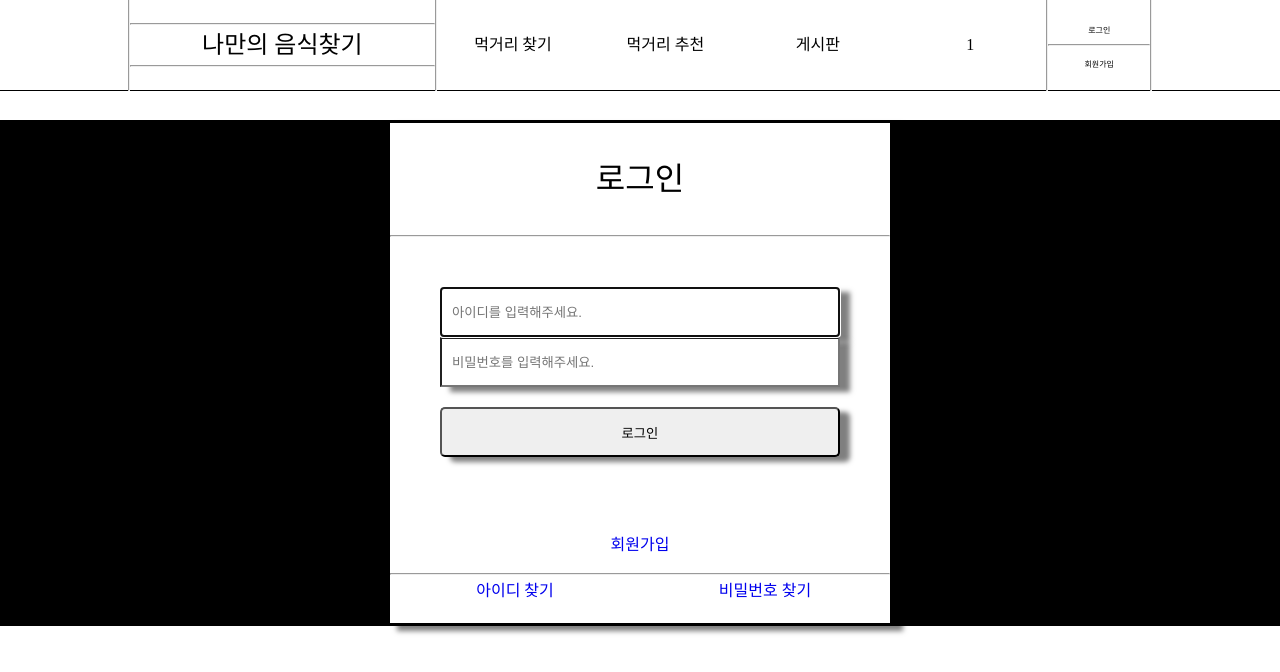
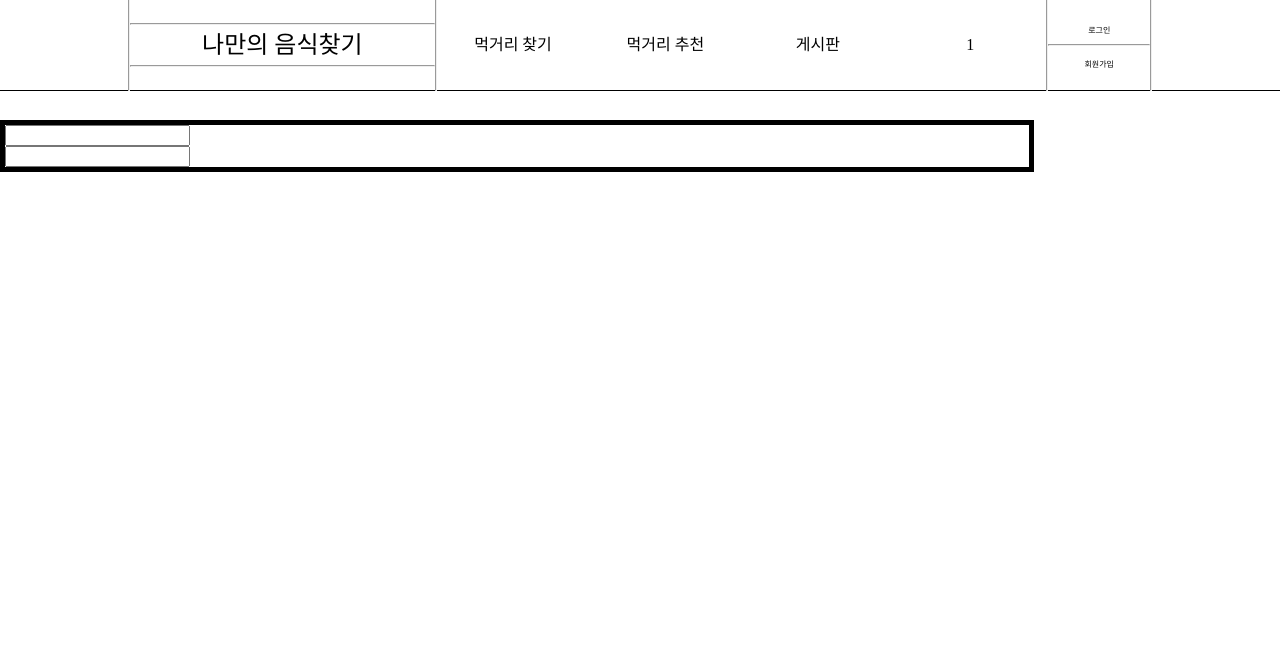
Before and after one commit to BobbyKJH/food-community, a React (Create React App) app: page /joinMembership in a window 1280 px wide. Shown: the top 672 px of the page. Built offline with nearby package versions, Linux system fonts and the light colour scheme.

Commit message:
Sign Up page create

```diff
--- /dev/null
+++ b/src/components/SignUp.jsx
@@ -0,0 +1,43 @@
+import { useState, useEffect, useRef } from "react";
+import styles from "./SignUp.module.css";
+
+export default function SignUp() {
+  // 아이디 입력
+  const [makeId, setMakeId] = useState("");
+  const [idError, setIdError] = useState("");
+  const Id = (e) => {
+    setMakeId(e.target.value);
+    if (e.target.value.length < 8) {
+      setIdError("8자리 이상 입력해주세요");
+    } else {
+      setIdError("");
+    }
+  };
+  // 비밀번호 입력
+  const [makePassword, setMakePassword] = useState("");
+  const Password = (e) => {
+    setMakePassword(e.target.value);
+  };
+  // 비밀번호 확인
+  const [passwordError, setPasswordError] = useState("");
+  const passwordError1 = () => {};
+
+  return (
+    <form className={styles.box}>
+      <input
+        className={styles.make}
+        type="text"
+        value={makeId}
+        onChange={Id}
+        minLength={8}
+      />
+      <p>{idError}</p>
+      <input
+        className={styles.make}
+        type="password"
+        value={makePassword}
+        onChange={Password}
+      />
+    </form>
+  );
+}
--- /dev/null
+++ b/src/components/SignUp.module.css
@@ -0,0 +1,5 @@
+.box {
+  width: 80%;
+  height: 50%;
+  border: 5px solid black;
+}
--- a/src/pages/Join.jsx
+++ b/src/pages/Join.jsx
@@ -1,13 +1,13 @@
 import styles from "./Join.module.css";
 import Nav from "../components/Nav";
-import SignIn from "../components/SignIn";
+import SignUp from "../components/SignUp";
 
 export default function Join() {
   return (
     <>
       <Nav />
       <div className={styles.join}>
-        <SignIn />
+        <SignUp />
       </div>
     </>
   );
--- a/src/pages/Join.module.css
+++ b/src/pages/Join.module.css
@@ -2,6 +2,5 @@
 .join {
   margin: auto;
   color: black;
-  background-color: black;
   margin-top: 120px;
 }
```
